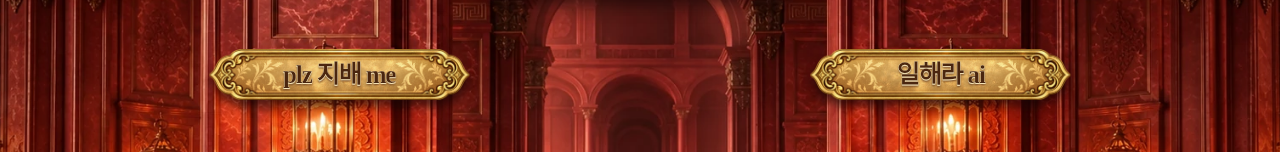
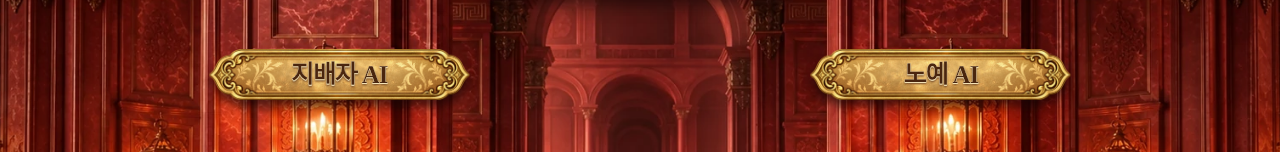
Before and after one commit to meoyaho/ai-world, a browser extension: page docs/index.html in a window 1280 px wide. Shown: the part 256-408 px from the top of the page. Drawn offline with Linux system fonts and the light colour scheme.

Commit message:
index 워딩 수정

```diff
--- a/docs/index.html
+++ b/docs/index.html
@@ -25,11 +25,11 @@
             <div class="choices" role="group" aria-label="AI 유형">
               <button class="choice choice--ruler" type="button" data-choice="ruler" aria-pressed="false">
                 <img class="plaque-art" src="./assets/plaque-choice-gold.webp" alt="" width="2171" height="426">
-                <span>plz 지배 me</span>
+                <span>지배자 AI</span>
               </button>
               <button class="choice choice--servant" type="button" data-choice="servant" aria-pressed="false">
                 <img class="plaque-art" src="./assets/plaque-choice-gold.webp" alt="" width="2171" height="426">
-                <span>일해라 ai</span>
+                <span>노예 AI</span>
               </button>
             </div>
           </div>
```
